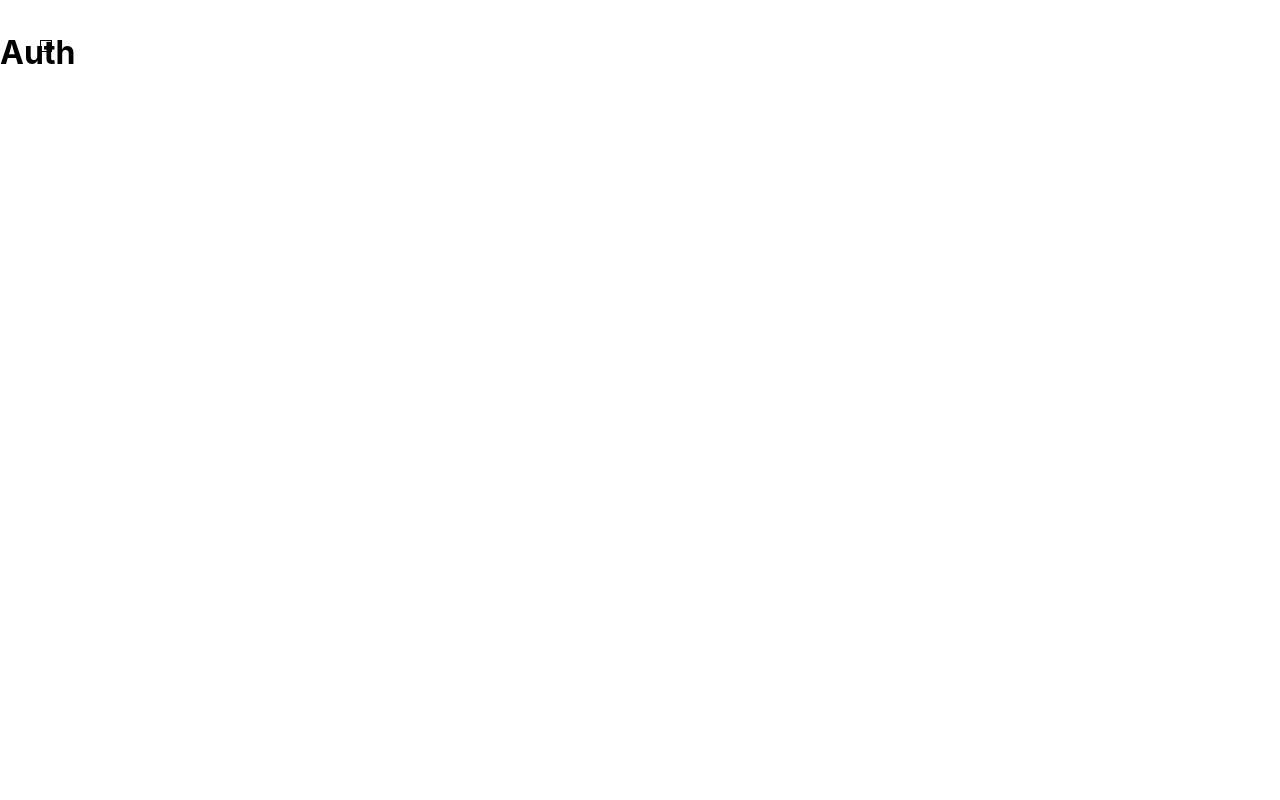
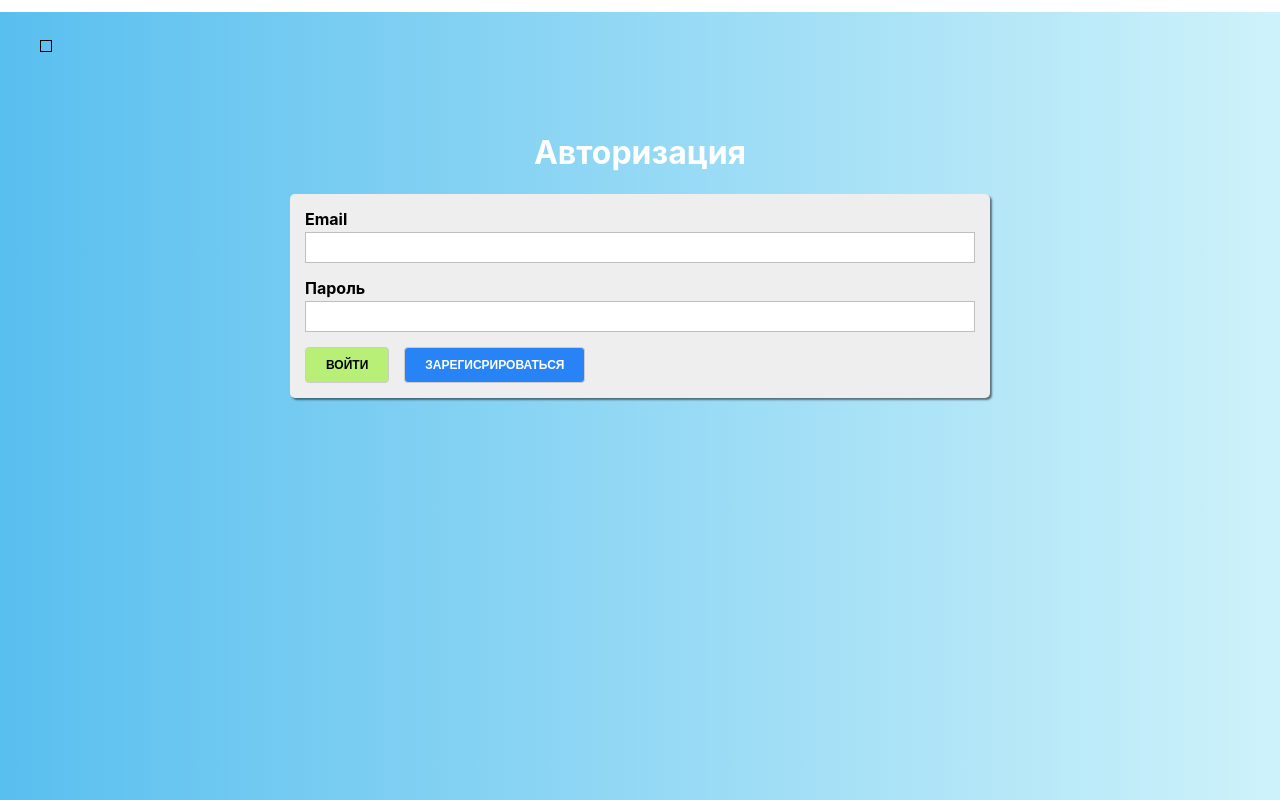
Before and after one commit to voloshchik/react-quize, a React (Create React App) app: page /auth in a window 1280 px wide. Built offline with nearby package versions, Linux system fonts and the light colour scheme; the HTML template or start-up script is replaced by a standard one.

Commit message:
input component

```diff
--- /dev/null
+++ b/src/componens/UI/Button/input/input.js
@@ -0,0 +1,29 @@
+import React from "react";
+import classes from "./input.module.css";
+function isInvalid({ valid, touched, shouldValidate }) {
+  return !valid && shouldValidate && touched;
+}
+const Input = props => {
+  const inputType = props.type || "text";
+  const cls = [classes.Input];
+  const htmlFor = `${props.type}-${Math.random()}`;
+  if (isInvalid(props)) {
+    cls.push(classes.invalid);
+  }
+  return (
+    <div className={cls.join(" ")}>
+      <label htmlFor={htmlFor}>{props.label}</label>
+      <input
+        type={inputType}
+        id={htmlFor}
+        value={props.value}
+        onChange={props.onChange}
+      />
+      {isInvalid(props) ? (
+        <span>{props.errorMessage}||'Введите верное значение'</span>
+      ) : null}
+    </div>
+  );
+};
+
+export default Input;
--- /dev/null
+++ b/src/componens/UI/Button/input/input.module.css
@@ -0,0 +1,27 @@
+.Input{
+    margin-bottom: 15px;
+}
+.Input label {
+margin-bottom: 3px;
+padding: 0;
+display: block;
+font-weight: bold;
+}
+.Input input{
+display: block;
+box-sizing: border-box;
+border: 1px solid #bebebe;
+padding: 7px;
+margin: 0 0 5px;
+width: 100%;
+outline: none;
+transition: all 300ms ease-in-out;
+}
+.Input span{
+    color: #f01f30;
+    font-size: 12px;
+    font-weight: bold;
+}
+.Input.invalid label{
+    color: #f01f30;
+}
--- a/src/containers/Auth/Auth.js
+++ b/src/containers/Auth/Auth.js
@@ -1,11 +1,40 @@
-import React, { Component } from 'react'
+import React, { Component } from "react";
+import classes from "./Auth.module.css";
+
+import Button from '../../componens/UI/Button/Button';
+import Input from "../../componens/UI/Button/input/input";
 
 export default class Auth extends Component {
-    render() {
-        return (
-            <div>
-                <h1>Auth</h1>
-            </div>
-        )
-    }
+  loginHandler = () => {};
+
+  registerHandler = () => {};
+
+  submitHandler = event => {
+    event.preventDefault();
+  };
+
+  render() {
+    return (
+      <div className={classes.Auth}>
+        <div>
+          <h1>Авторизация</h1>
+
+          <form onSubmit={this.submitHandler} className={classes.AuthForm}>
+            <Input label='Email' errorMessage={'TEST'}/>
+            <Input label='Пароль'/>
+            {/* <input type="text" />
+            <input type="text" /> */}
+
+            <Button type="success" onClick={this.loginHandler}>
+              Войти
+            </Button>
+
+            <Button type="primary" onClick={this.registerHandler}>
+              Зарегиcрироваться
+            </Button>
+          </form>
+        </div>
+      </div>
+    );
+  }
 }
--- a/src/containers/Auth/Auth.module.css
+++ b/src/containers/Auth/Auth.module.css
@@ -1,3 +1,25 @@
-.Auth{
+.Auth {
+  display: flex;
+  justify-content: center;
+  padding-top: 100px;
+  flex-grow: 1;
+  width: 100%;
+  background: linear-gradient(270deg, #cef2fa 0%, #59bfef 100%);
+}
 
+.Auth > div {
+  width: 100%;
+  max-width: 700px;
+  padding: 0 20px;
 }
+
+.Auth h1 {
+  color: #fff;
+  text-align: center;
+}
+.AuthForm{
+  background: #eee;
+  box-shadow: 2px 2px 2px rgba(0,0,0,.5);
+  border-radius: 5px;
+  padding: 15px;;
+}
```
